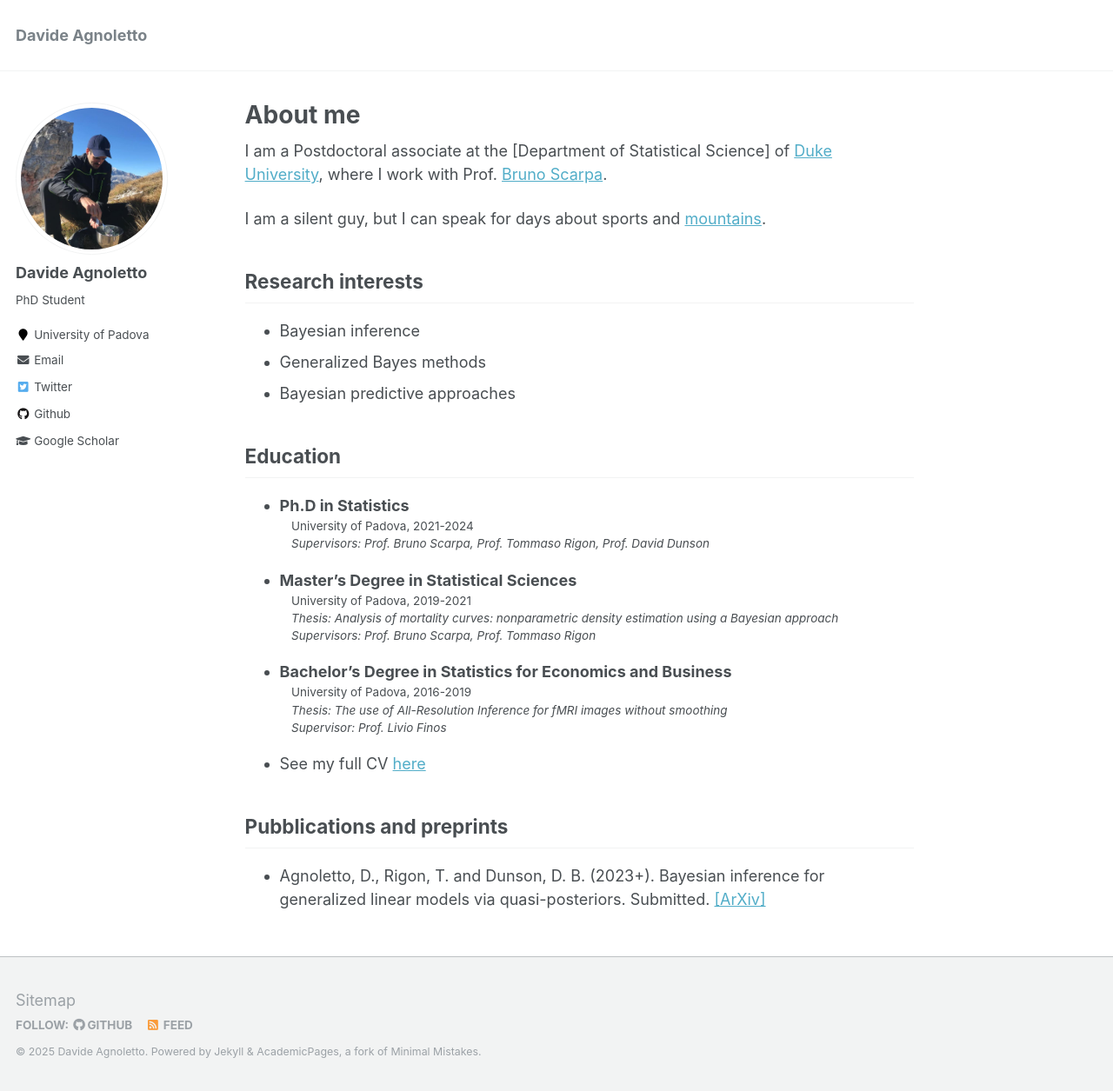
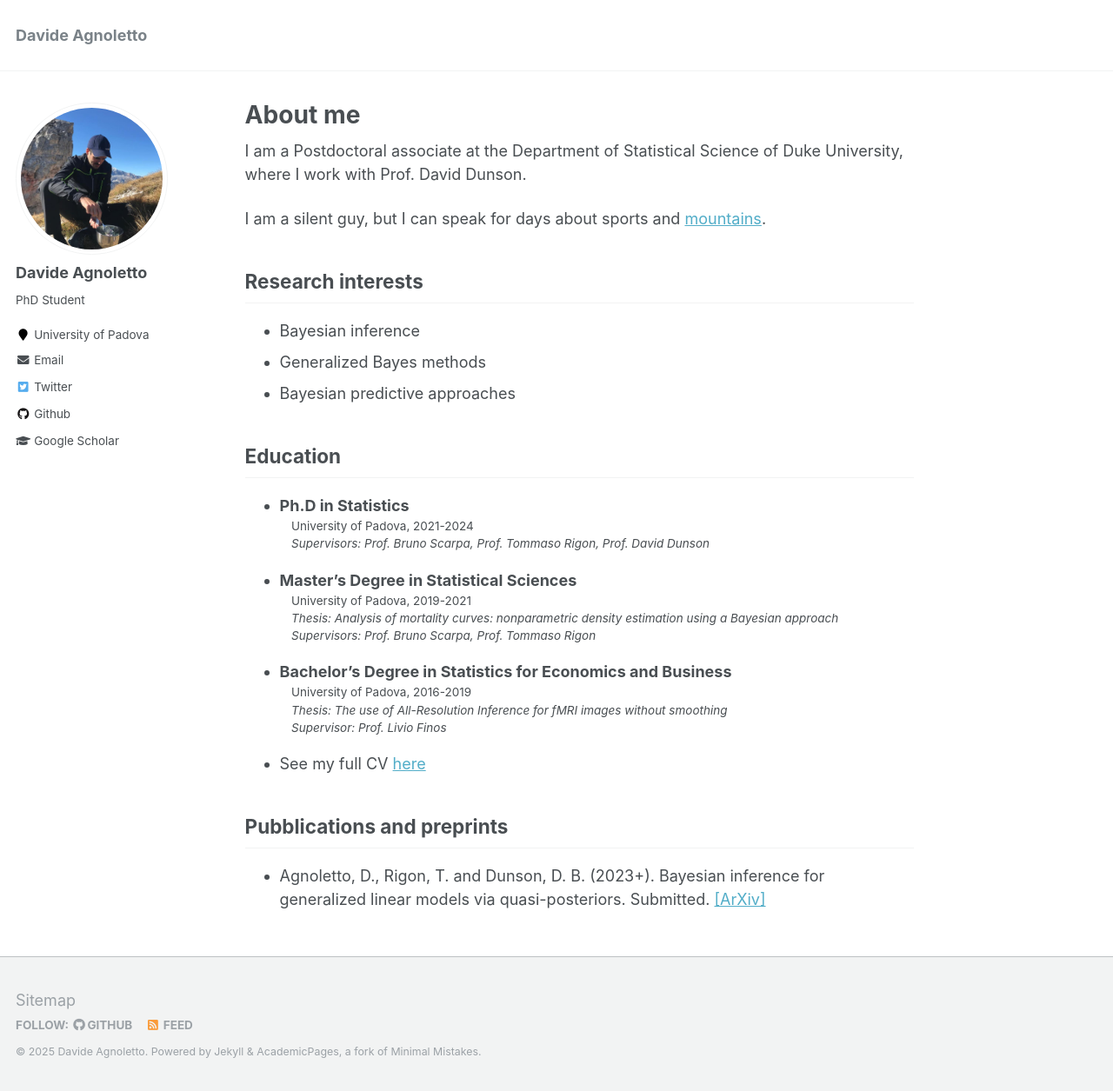
Before and after one commit to davideagno/davideagno.github.io, a Jekyll site: the page built from _pages/about.md, in a window 1280 px wide and 1255 px high. Shown: the whole window at 87% size. Built offline with Jekyll 4.4.1, drawn with Linux system fonts in a browser that asks for light colours.

Commit message:
Update about.md

```diff
--- a/_pages/about.md
+++ b/_pages/about.md
@@ -8,7 +8,7 @@ redirect_from:
   - /about.html
 ---
 
-I am a Postdoctoral associate at the [Department of Statistical Science] of [Duke University](https://www.unipd.it/en/), where I work with Prof. [Bruno Scarpa](https://homes.stat.unipd.it/brunoscarpa.html).
+I am a Postdoctoral associate at the Department of Statistical Science of Duke University, where I work with Prof. David Dunson.
 
 I am a silent guy, but I can speak for days about sports and [mountains](https://maphub.net/davide_agnoletto/escursioni).
 
```
